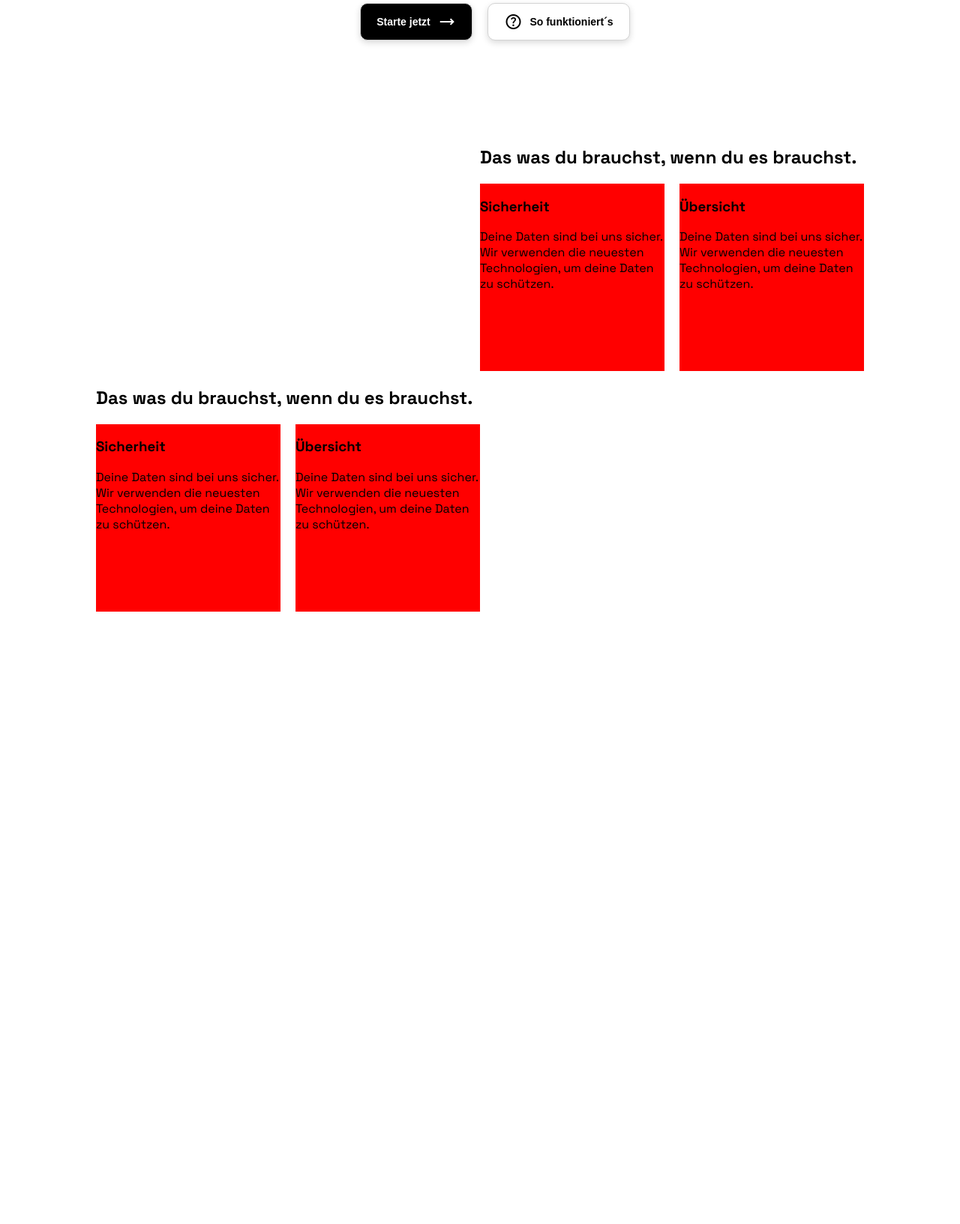
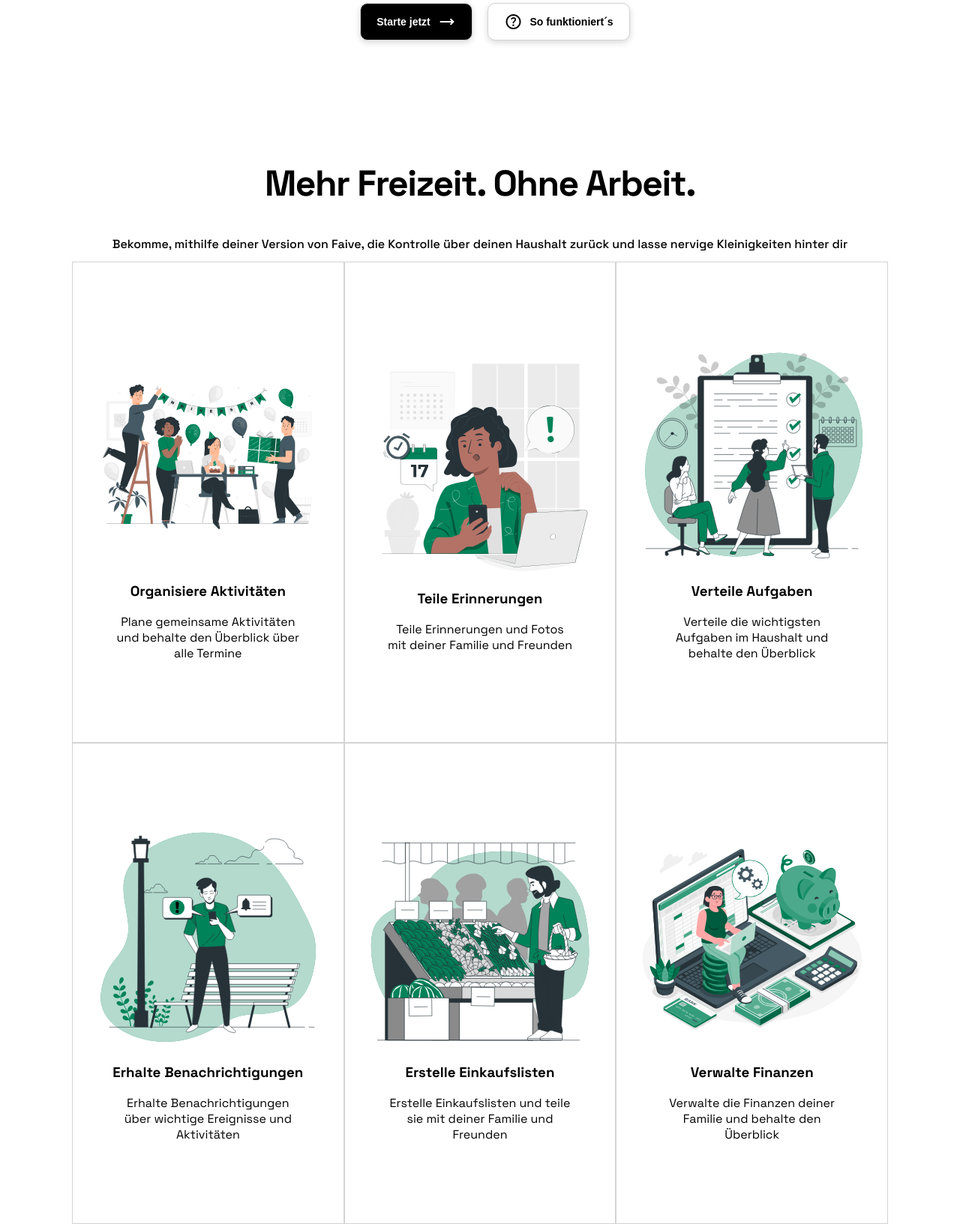
Before and after one commit to toasterheld/Faive, a PHP site: page /LandingPage.html in a window 1280 px wide. Shown: the part 440-2073 px from the top of the page at 75% size. Before the commit the page ends 1256 px from the top, so only its background shows below. Run offline with PHP 8.4, Linux system fonts and the light colour scheme.

Commit message:
updates feature section

```diff
--- a/LandingPage.html
+++ b/LandingPage.html
@@ -34,31 +34,41 @@
                 <button class="learn_more">So funktioniert´s <span style="margin-right: 10px" class="material-symbols-outlined">help</span></button>
             </div>
         </section>
-        <section id="features">
-            <div class="user_features">
-                <h1>Das was du brauchst, wenn du es brauchst.</h1>
-                <div class="listed_features">
-                    <span class="feature">
-                        <h3>Sicherheit</h3>
-                        <p>Deine Daten sind bei uns sicher. Wir verwenden die neuesten Technologien, um deine Daten zu schützen.</p>
-                    </span>
-                    <span class="feature">
-                        <h3>Übersicht</h3>
-                        <p>Deine Daten sind bei uns sicher. Wir verwenden die neuesten Technologien, um deine Daten zu schützen.</p>
-                    </span>
+        <section id="page_features">
+            <div class="features_head">
+                <h1>Mehr Freizeit. Ohne Arbeit.</h1>
+                <h2>Bekomme, mithilfe deiner Version von Faive, die Kontrolle über <span>deinen</span> Haushalt zurück und lasse nervige Kleinigkeiten hinter dir</h2>
+            </div>
+            <div class="listed_features">
+                <div>
+                    <img src="../assets/svg/features/aktivitäten.svg">
+                    <h3>Organisiere Aktivitäten</h3>
+                    <p>Plane gemeinsame Aktivitäten und behalte den Überblick über alle Termine</p>
                 </div>
-            </div>
-            <div class="other_features">
-                <h1>Das was du brauchst, wenn du es brauchst.</h1>
-                <div class="listed_features">
-                    <span class="feature">
-                        <h3>Sicherheit</h3>
-                        <p>Deine Daten sind bei uns sicher. Wir verwenden die neuesten Technologien, um deine Daten zu schützen.</p>
-                    </span>
-                    <span class="feature">
-                        <h3>Übersicht</h3>
-                        <p>Deine Daten sind bei uns sicher. Wir verwenden die neuesten Technologien, um deine Daten zu schützen.</p>
-                    </span>
+                <div>
+                    <img src="../assets/svg/features/erinnerungen.svg">
+                    <h3>Teile Erinnerungen</h3>
+                    <p>Teile Erinnerungen und Fotos mit deiner Familie und Freunden</p>
+                </div>
+                <div>
+                    <img src="../assets/svg/features/aufgaben.svg">
+                    <h3>Verteile Aufgaben</h3>
+                    <p>Verteile die wichtigsten Aufgaben im Haushalt und behalte den Überblick</p>
+                </div>
+                <div>
+                    <img src="../assets/svg/features/benachrichtigungen.svg">
+                    <h3>Erhalte Benachrichtigungen</h3>
+                    <p>Erhalte Benachrichtigungen über wichtige Ereignisse und Aktivitäten</p>
+                </div>
+                <div>
+                    <img src="../assets/svg/features/einkaufslisten.svg">
+                    <h3>Erstelle Einkaufslisten</h3>
+                    <p>Erstelle Einkaufslisten und teile sie mit deiner Familie und Freunden</p>
+                </div>
+                <div>
+                    <img src="../assets/svg/features/finanzen.svg">
+                    <h3>Verwalte Finanzen</h3>
+                    <p>Verwalte die Finanzen deiner Familie und behalte den Überblick</p>
                 </div>
             </div>
         </section>
--- a/css/LandingPage.css
+++ b/css/LandingPage.css
@@ -154,28 +154,49 @@ header > span {
     flex-direction: row-reverse;
 }
 
-#features {
-    display: grid;
-    grid-template-columns: 10% 40% 40% 10%;
+#page_features {
+    display: flex;
+    align-items: center;
+    flex-direction: column;
 }
 
-.user_features {
-    grid-column: 3;
+.features_head {
+    text-align: center;
 }
 
-.other_features {
-    grid-column: 2;
+.features_head > h1 {
+    font-size: 48px;
+    letter-spacing: -1.5px;
+}
+
+.features_head > h2 {
+    font-size: 16px;
+    font-weight: 500;
 }
 
 .listed_features {
-    display: flex;
-    flex-direction: row;
-    gap: 20px;
+    width: 85%;
+    display:grid;
+    grid-template-columns: 1fr 1fr 1fr;
 }
 
-.feature {
-    width: 250px;
-    height: 250px;
+.listed_features > div {
+    height: 600px;
+    padding: 20px;
+    border: 0.25px solid lightgrey;
 
-    background-color: red;
+    display: flex;
+    flex-direction: column;
+    align-items: center;
+    justify-content: center;
 }
+
+.listed_features > div > p {
+    padding: 0 35px 0 35px;
+    text-align: center;
+}
+
+.listed_features img {
+    width: 300px;
+    height: 300px;
+}
```
Also changed, not shown: assets/svg/features/aktivitäten.svg (added), assets/svg/features/aufgaben.svg (added), assets/svg/features/benachrichtigungen.svg (added), assets/svg/features/einkaufslisten.svg (added), assets/svg/features/erinnerungen.svg (added), assets/svg/features/finanzen.svg (added).
